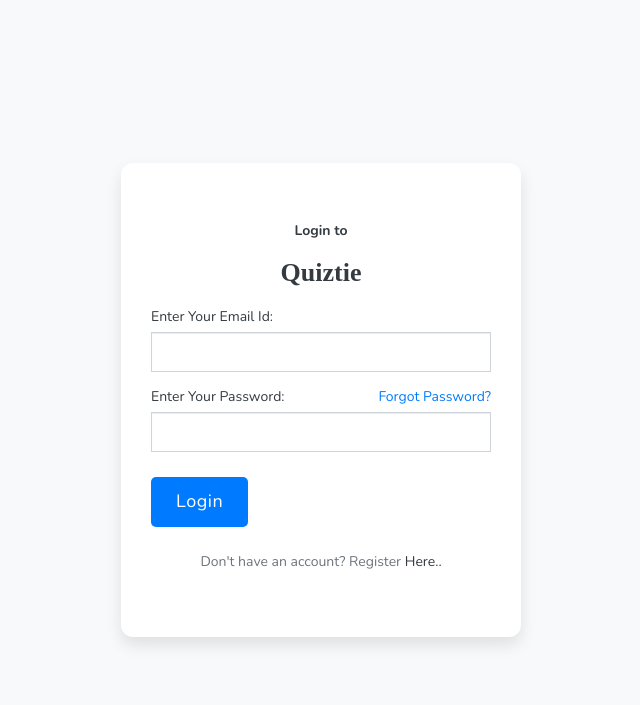
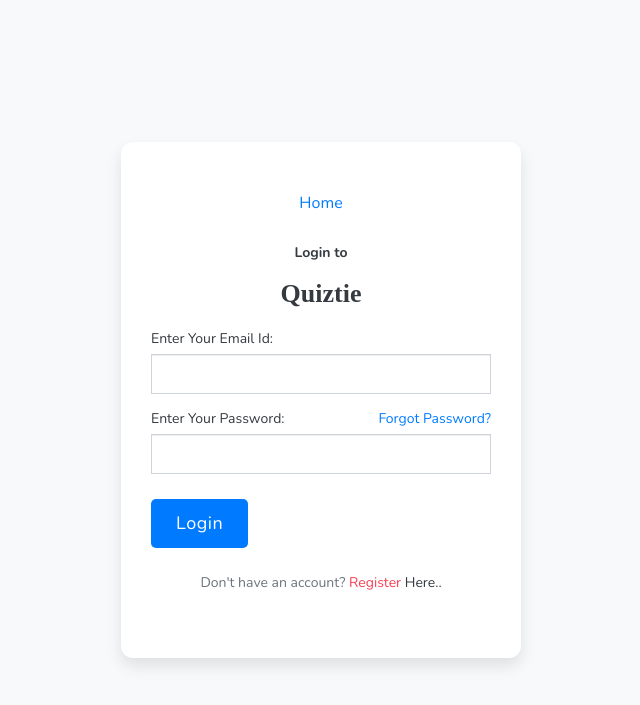
Before and after one commit to Uttam1910/QuiztieProject, a PHP site: page /login.php in a window 1280 px wide. Shown: the top 705 px of the page, without its empty margins (319-959 px from the left). Run offline with PHP 8.4, Linux system fonts and the light colour scheme.

Commit message:
added home link

```diff
--- a/login.php
+++ b/login.php
@@ -124,10 +124,22 @@
         .text-center {
             text-align: center;
         }
+        .home-link {
+            display: inline-block;
+            margin-bottom: 20px;
+            font-size: 16px;
+            color: #007bff;
+            text-decoration: none;
+        }
+        .home-link:hover {
+            color: #0056b3;
+            text-decoration: underline;
+        }
     </style>
 </head>
 <body>
     <div class="container">
+        <a href="index.php" class="home-link">Home</a>
         <h5>Login to</h5>
         <h4>Quiztie</h4>
         <form method="post" action="login.php" enctype="multipart/form-data">
@@ -145,7 +157,7 @@
                 <button class="btn" name="submit">Login</button>
             </div>
             <div class="form-group text-center">
-                <span class="text-muted">Don't have an account?</span> <a href="register.php" class="text-muted">Register</a> Here..
+                <span class="text-muted">Don't have an account?</span> <a href="register.php" >Register</a> Here..
             </div>
         </form>
     </div>
```
